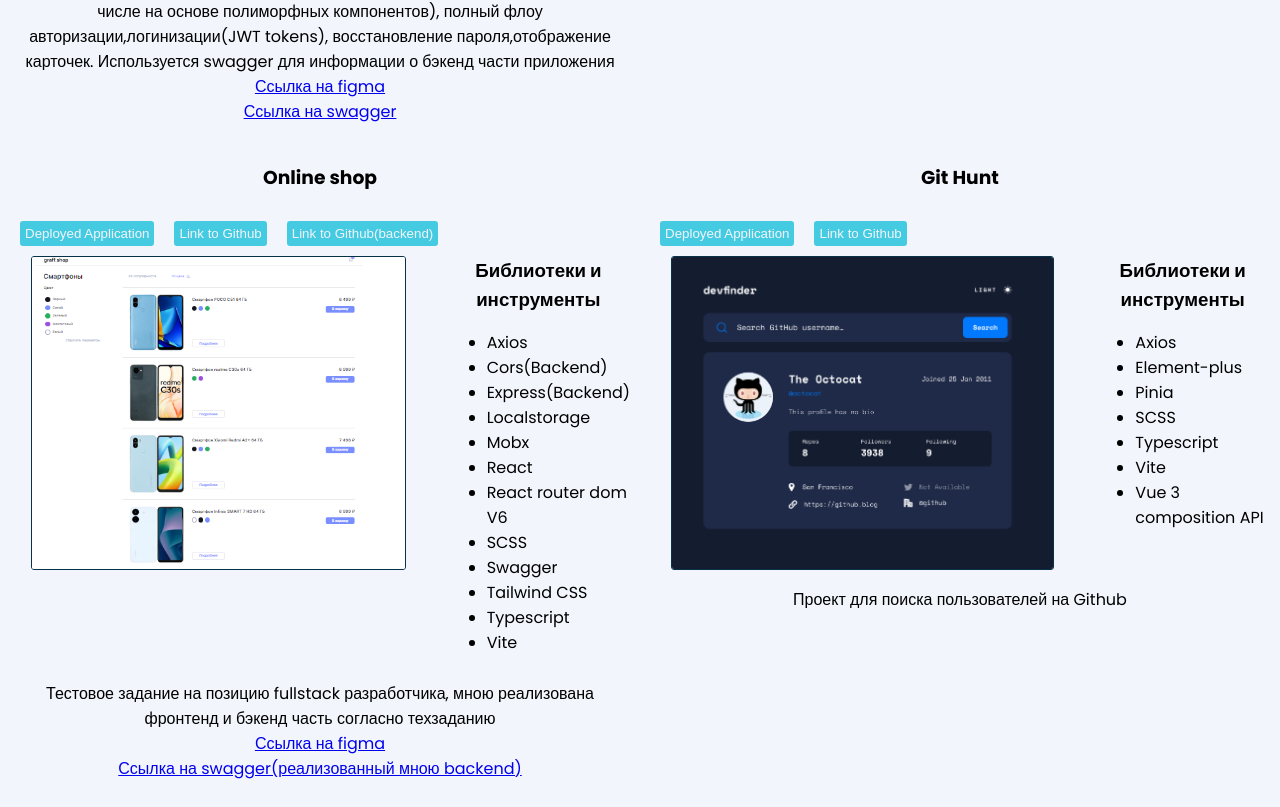
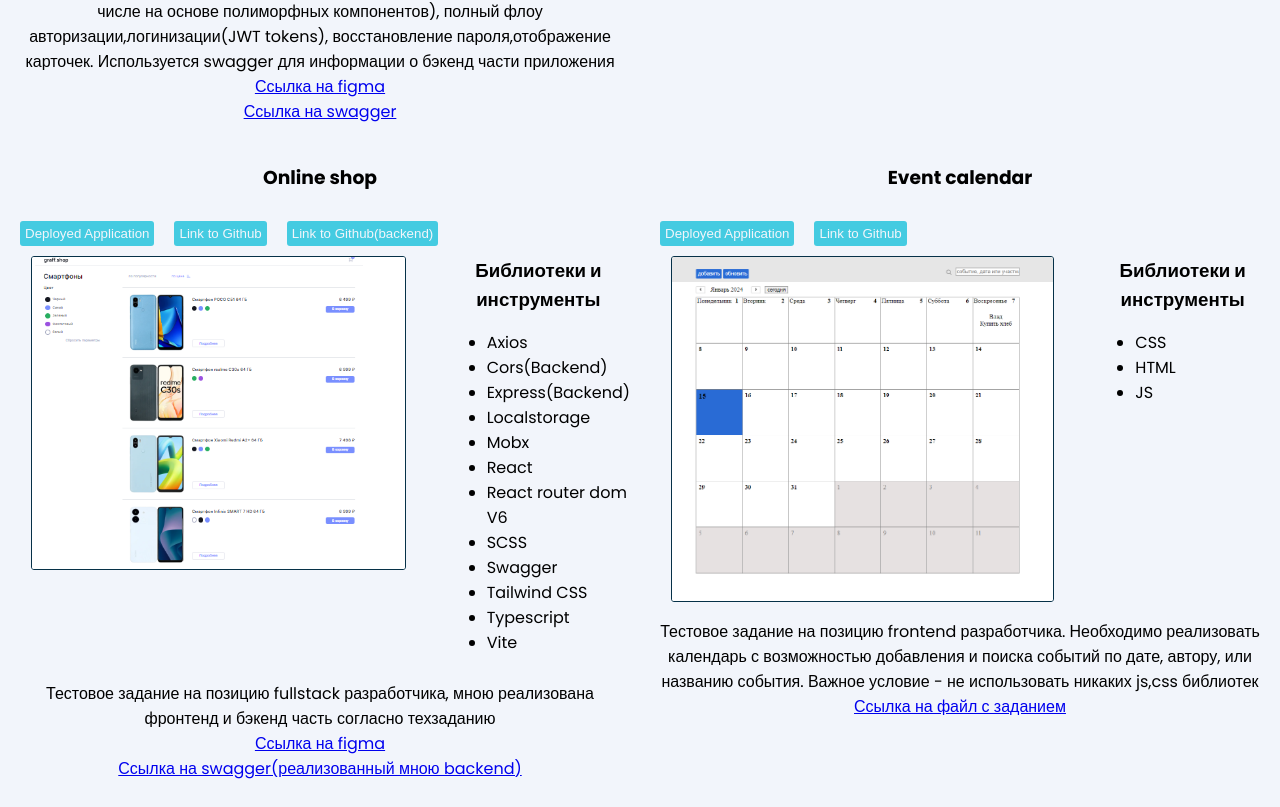
Before and after one commit to Vlad06091992/Portfolio, a React (Create React App) app: page / in a window 1280 px wide. Shown: the part 1693-2500 px from the top of the page. Built offline with nearby package versions, Linux system fonts and the light colour scheme.

Commit message:
feat: new project in potrfolio and fix link to storybook in project component

```diff
--- a/src/components/Project/Project.js
+++ b/src/components/Project/Project.js
@@ -15,7 +15,7 @@
                     </a>
                 </div>}
                 {props.linkToDeployStorybook && <div>
-                    <a target={'_blank'} href={props.linkToDeploy} rel="noreferrer">
+                    <a target={'_blank'} href={props.linkToDeployStorybook} rel="noreferrer">
                         <Button description={'Deployed storybook'}></Button>
                     </a>
                 </div>}
@@ -51,6 +51,7 @@
             {props.mySwaggerLink && <div><a target={"_blank"} href={props.mySwaggerLink} rel="noreferrer">Ссылка на swagger(реализованный мною backend)</a></div>}
             {props.linkToApi && <div><a target={"_blank"} href={props.linkToApi} rel="noreferrer">Ссылка на API(backend)</a></div>}
             {props.linkToTask && <div><a target={"_blank"} href={props.linkToTask} rel="noreferrer">Ссылка на задание(Github)</a></div>}
+            {props.linkToTaskFile && <div><a target={"_blank"} href={props.linkToTaskFile} rel="noreferrer">Ссылка на файл с заданием</a></div>}
         </div>
 
     )
--- a/src/components/Projects/Projects.jsx
+++ b/src/components/Projects/Projects.jsx
@@ -14,6 +14,7 @@
 import minicut from "../../assets/projects/minicut.png";
 import bloggers from "../../assets/projects/bloggers.png";
 import petProjects from "../../assets/projects/pet_projects.png";
+import calendar from "../../assets/projects/calendar.png";
 import {DebounceInput} from "../Debounced-input/DebouncedInput";
 import {useMediaQuery} from 'react-responsive';
 
@@ -25,7 +26,7 @@
         linkFrontend: 'https://github.com/Vlad06091992/flashcards',
         linkToDeploy: 'https://flashcards-eight-xi.vercel.app',
         swagger: 'https://api.flashcards.andrii.es/docs',
-        linkToDeployStorybook: 'https://flashcards-nwweb3age-vlad06091992.vercel.app/?path=/story',
+        linkToDeployStorybook: 'https://storybook-my-flashcards-example-project.vercel.app',
         description: "Проект с карточками для запоминания новой информации(в разработке). В настоящий момент мною разработан собственный UI kit на основе Radix UI (в том числе на основе полиморфных компонентов), полный флоу авторизации,логинизации(JWT tokens), восстановление пароля,отображение карточек. Используется swagger для информации о бэкенд части приложения",
         technologies: ["Typescript", "React", "React router dom V6", "Radix UI", , "Prettier", "ES-Lint", "React hook form", "ZOD", "Redux tool kit Query", "Storybook", "Swagger", "JWT tokens(refresh,access)", "Vite"],
         figma: 'https://www.figma.com/file/PwHkQjA62wyw8BSEyW4gIk/%D0%9E%D0%B1%D1%83%D1%87%D0%B5%D0%BD%D0%B8%D0%B5-%D0%BF%D0%BE-%D0%BA%D0%B0%D1%80%D1%82%D0%BE%D1%87%D0%BA%D0%B0%D0%BC?node-id=2-2378&t=FtEn06M2W26xiUEx-0'
@@ -52,6 +53,16 @@
         description: `Тестовое задание на позицию fullstack разработчика, мною реализована фронтенд и бэкенд часть согласно техзаданию`,
         figma: "https://www.figma.com/file/oWzPN2t2g0lmUG1jyTdYxL/%D0%A2%D0%B5%D1%81%D1%82%D0%BE%D0%B2%D0%BE%D0%B5-%D0%B7%D0%B0%D0%B4%D0%B0%D0%BD%D0%B8%D0%B5-%2F-Fullstack-Web-Developer?node-id=0%3A1&mode=dev",
         technologies: ["Localstorage", "Typescript", "React", "Mobx", "Tailwind CSS", "Axios", "React router dom V6", "Express(Backend)", "Vite", "SCSS", "Cors(Backend)","Swagger"],
+    },
+    {
+        type: ['frontend','native'],
+        title: "Event calendar",
+        image: calendar,
+        linkFrontend: 'https://github.com/Vlad06091992/test-task-geography-turs',
+        linkToDeploy: 'https://vlad06091992.github.io/test-task-geography-turs/',
+        description: "Тестовое задание на позицию frontend разработчика. Необходимо реализовать календарь с возможностью добавления и поиска событий по дате, автору, или названию события. Важное условие - не использовать никаких js,css библиотек ",
+        technologies: ["HTML","CSS","JS"],
+        linkToTaskFile: "https://cloud.mail.ru/public/aUfm/H7r1FS6fs"
     },
     {
         type: ['frontend'],
@@ -163,15 +174,12 @@
                 <DebounceInput value={inputValue} className={css.input} placeholder={'Введите технологию'}
                                    onChange={setInputValue}/>
             </div>
-
-
-                <div className={css.container}>
+            <div className={css.container}>
                     {!findedItems.length &&
                         <div className={css.notFoundResult}>К сожалению проекты с такими параметрами не нашлись
                             :(</div>}
                     {findedItems}
                 </div>
-
         </div>
     )
 }
```
Also changed, not shown: src/assets/projects/calendar.png (added).
